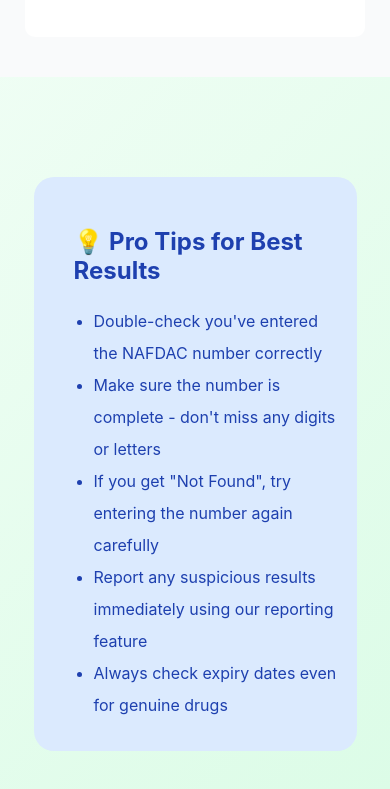
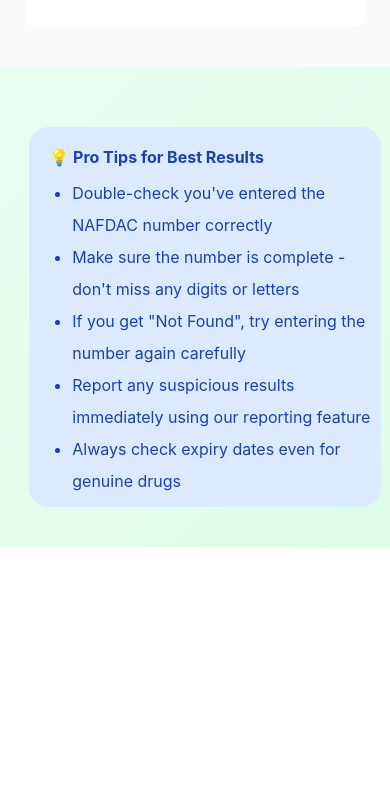
Before and after one commit to bottle-water-1/RxScan-, a plain HTML site: page How_it_works.html in a window 390 px wide. Shown: the part 2966-3755 px from the top of the page. After the commit the page ends 3513 px from the top, so only its background shows below. Drawn offline with Linux system fonts and the light colour scheme.

Commit message:
Add files via upload

```diff
--- a/How_it_works.html
+++ b/How_it_works.html
@@ -60,6 +60,25 @@
 
         .section-12-content li {
             line-height: 2;
+        }
+
+        @media (max-width: 500px) {
+            section.section-12 {
+                padding: 50px 10px 30px;
+            }
+
+            .section-12-content {
+                padding: 10px;
+            }
+
+            .section-12-content h3 {
+                margin: 10px;
+                font-size: 1rem;
+            }
+
+            .section-12-content ul {
+                padding-left: 33px;
+            }
         }
     </style>
 </head>
--- a/Report.css
+++ b/Report.css
@@ -115,3 +115,14 @@
 .section-12-content li {
     line-height: 2;
 }
+
+@media (max-width: 500px) {
+    div.section-12-content{
+        padding: 10px;
+        margin-top: 30px;
+    }
+
+    .section-12-content h3 {
+        font-size: 1.3rem;
+    }
+}
--- a/style.css
+++ b/style.css
@@ -547,4 +547,16 @@
     .faq-item .faq-question h3 {
         font-size: 1rem;
     }
+
+    section.section-two {
+        padding: 140px 10px 30px;
+    }
+
+    section.section-12 {
+        margin: 10px;
+    }
+
+    .section-12-content {
+        padding: 0;
+    }
 }
```
